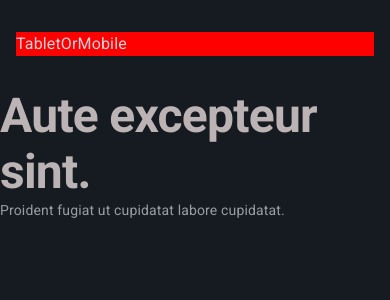
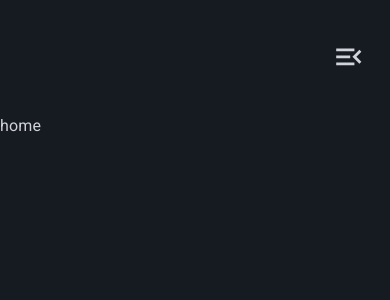
Before and after one commit to nairo-mudumane/react-portfolio-app, a React (Vite) app: page / in a window 390 px wide. Shown: the top 300 px of the page. Built offline with nearby package versions, Linux system fonts and the light colour scheme.

Commit message:
updated mobile menu

```diff
--- a/src/components/Header/TabletOrMobile.tsx
+++ b/src/components/Header/TabletOrMobile.tsx
@@ -1,13 +1,84 @@
-import { Box } from "@mui/material";
+import React from "react";
+import { Home, Info, MenuOpen } from "@mui/icons-material";
+import {
+    Box,
+    IconButton,
+    ListItemIcon,
+    Menu,
+    MenuItem,
+    Tooltip,
+} from "@mui/material";
+import { NavLink } from "react-router-dom";
 import { Container } from "../Container";
-import { Text } from "../Typography";
-import { StyledTabletOrMobile } from "./styles";
+import { Text, Title } from "../Typography";
+import { StyledPaperProps, StyledTabletOrMobile } from "./styles";
+import { IHeaderProps, IPagesLinks } from "./types";
+import { MOBILE_MENU_PROPS } from "./config";
 
-export function TabletOrMobile() {
+export function TabletOrMobile(props: IHeaderProps) {
+    const [anchorEl, setAnchorEl] = React.useState<null | HTMLElement>(null);
+    const isMenuOpen = Boolean(anchorEl);
+
+    function openMenu(event: React.MouseEvent<HTMLElement>) {
+        setAnchorEl(event.currentTarget);
+    }
+
+    function closeMenu() {
+        setAnchorEl(null);
+    }
+
     return (
         <Container>
             <StyledTabletOrMobile>
-                <Text>TabletOrMobile</Text>
+                <IconButton
+                    onClick={openMenu}
+                    aria-controls={isMenuOpen ? "account-menu" : undefined}
+                    aria-haspopup="true"
+                    aria-expanded={isMenuOpen ? "true" : undefined}
+                >
+                    <MenuOpen className="menu-icon" />
+                </IconButton>
+
+                <Menu
+                    open={isMenuOpen}
+                    anchorEl={anchorEl}
+                    onClick={closeMenu}
+                    onClose={closeMenu}
+                    PaperProps={{
+                        elevation: 0,
+                        sx: {
+                            ...StyledPaperProps,
+                        },
+                    }}
+                    transformOrigin={{
+                        horizontal: "right",
+                        vertical: "top",
+                    }}
+                    anchorOrigin={{
+                        horizontal: "right",
+                        vertical: "bottom",
+                    }}
+                >
+                    <NavLink to="/" className="link">
+                        <MenuItem style={StyledPaperProps.MenuItem}>
+                            <ListItemIcon className="link icon">
+                                <Home fontSize="small" color="inherit" />
+                            </ListItemIcon>
+
+                            <Text className="link">Home</Text>
+                        </MenuItem>
+                    </NavLink>
+
+                    <NavLink to="/about" className="link">
+                        <MenuItem style={StyledPaperProps.MenuItem}>
+                            <ListItemIcon className="link icon">
+                                <Info fontSize="small" color="inherit" />
+                            </ListItemIcon>
+
+                            <Text className="link">About</Text>
+                        </MenuItem>
+                    </NavLink>
+                </Menu>
             </StyledTabletOrMobile>
         </Container>
     );
--- a/src/components/Header/config.ts
+++ b/src/components/Header/config.ts
@@ -1,4 +1,35 @@
-export const pages = [
+export const PAGES_LINKS = [
     { link: "/", label: "Home" },
     { link: "/about", label: "About" },
 ];
+
+export const MOBILE_MENU_PROPS = {
+    PaperProps: {
+        elevation: 0,
+        sx: {
+            overflow: "visible",
+            filter: "drop-shadow(0px 2px 8px rgba(0,0,0,0.32))",
+            mt: 1.5,
+            "& .MuiAvatar-root": {
+                width: 32,
+                height: 32,
+                ml: -0.5,
+                mr: 1,
+            },
+            "&:before": {
+                content: '""',
+                display: "block",
+                position: "absolute",
+                top: 0,
+                right: 14,
+                width: 10,
+                height: 10,
+                bgcolor: "background.paper",
+                transform: "translateY(-50%) rotate(45deg)",
+                zIndex: 0,
+            },
+        },
+    },
+    transformOrigin: { horizontal: "right", vertical: "top" },
+    anchorOrigin: { horizontal: "right", vertical: "bottom" },
+};
--- a/src/components/Header/index.tsx
+++ b/src/components/Header/index.tsx
@@ -1,12 +1,12 @@
 import React from "react";
-import { HeaderStyles } from "./styles";
+import { ActiveLinkStyles, HeaderStyles } from "./styles";
 import { Box, Button, IconButton } from "@mui/material";
 import MenuIcon from "@mui/icons-material/Menu";
 import { NavLink } from "react-router-dom";
 import { AppPages } from "../../database";
 import { useMediaQuery } from "react-responsive";
 import { DesktopHeader } from "./DesktopHeader";
-import { pages } from "./config";
+import { PAGES_LINKS } from "./config";
 import { TabletOrMobile } from "./TabletOrMobile";
 
 export default function Header() {
@@ -16,8 +16,9 @@ export default function Header() {
 
     return (
         <HeaderStyles>
-            {isTabletOrMobile && <TabletOrMobile />}
-            {isDesktopOrLaptop && <DesktopHeader pages={pages} />}
+            <ActiveLinkStyles />
+            {isTabletOrMobile && <TabletOrMobile pages={PAGES_LINKS} />}
+            {isDesktopOrLaptop && <DesktopHeader pages={PAGES_LINKS} />}
         </HeaderStyles>
     );
 }
--- a/src/components/Header/styles.ts
+++ b/src/components/Header/styles.ts
@@ -1,65 +1,11 @@
-import styled from "styled-components";
+import styled, { createGlobalStyle } from "styled-components";
 import { GlobalColors } from "../../global";
 
 export const HeaderStyles = styled.div`
-    width: 100%;
+    width: max-content;
     padding: 2rem 0;
-
-    .header {
-        background: ${GlobalColors.bgDark2};
-        width: 100%;
-        margin-bottom: 1rem;
-        position: fixed;
-        top: 0;
-    }
-
-    nav {
-        padding: 1rem 2rem;
-    }
-
-    .menu {
-        display: flex;
-        flex-direction: row;
-        flex-wrap: wrap;
-        align-content: flex-start;
-        justify-content: flex-start;
-        align-items: flex-start;
-
-        width: max-content;
-        margin: 0 auto;
-    }
-
-    .item {
-        list-style: none;
-        margin: 0.5rem;
-    }
-
-    .link {
-        text-decoration: none;
-
-        &:hover {
-            color: ${GlobalColors.blue1};
-        }
-    }
-
-    .link.active {
-        color: ${GlobalColors.blue1};
-    }
-
-    /* mobile */
-    .mobile-menu-icon {
-        width: 4rem;
-        position: absolute;
-        right: 1rem;
-        top: 1rem;
-
-        cursor: pointer;
-        display: none;
-        outline: none;
-        * {
-            pointer-events: none;
-        }
-    }
+    margin-left: auto;
+    position: relative;
 
     @media only screen and (max-width: 768px) {
         .mobile-menu-icon {
@@ -69,5 +15,63 @@ export const HeaderStyles = styled.div`
 `;
 
 export const StyledTabletOrMobile = styled.div`
-    background: red;
+    .btn-container {
+    }
+
+    .menu-icon {
+        color: ${GlobalColors.white1};
+        font-size: 1.4em;
+    }
 `;
+
+export const StyledPaperProps = {
+    minWidth: "300px",
+    overflow: "visible",
+    filter: "drop-shadow(0px 2px 8px rgba(0,0,0,0.32))",
+    mt: 1.5,
+    "& .MuiAvatar-root": {
+        width: 32,
+        height: 32,
+        ml: -0.5,
+        mr: 1,
+    },
+    "&:before": {
+        content: '""',
+        display: "block",
+        position: "absolute",
+        top: 0,
+        right: 14,
+        width: 10,
+        height: 10,
+        bgcolor: "background.paper",
+        transform: "translateY(-50%) rotate(45deg)",
+        zIndex: 0,
+    },
+
+    MenuItem: {
+        width: "100%",
+    },
+    link: {
+        width: "100%",
+    },
+    textLink: {
+        textDecoration: "none",
+    },
+};
+
+export const ActiveLinkStyles = createGlobalStyle`
+.link {
+    color: ${GlobalColors.gray1};
+    text-transform: uppercase;
+    text-decoration: none;
+}
+
+.icon.link {
+    margin-top: 2px;
+}
+
+.link.active,
+.link.active .link {
+    color: ${GlobalColors.blue1};
+}
+`;
--- a/src/components/Header/types.ts
+++ b/src/components/Header/types.ts
@@ -1,8 +1,8 @@
-export interface IPages {
+export interface IPagesLinks {
     link: string;
     label: string;
 }
 
 export interface IHeaderProps {
-    pages: IPages[];
+    pages: IPagesLinks[];
 }
--- a/src/components/Typography/styles.ts
+++ b/src/components/Typography/styles.ts
@@ -3,6 +3,8 @@ import { GlobalColors } from "../../global";
 import { ITypographyStyle } from "./types";
 
 export const StyledTypography = styled.div<ITypographyStyle>`
+    width: max-content;
+
     & > .text {
         ${(props) => {
             if (props.textType === "muted") {
--- a/src/global/Colors.ts
+++ b/src/global/Colors.ts
@@ -5,7 +5,7 @@ export const GlobalColors = {
 
     black1: "#333",
 
-    blue1: "#171941",
+    blue1: "#217de0",
     blue2: "#344675",
     blue3: "#1f2251",
 
--- a/src/pages/Home/index.tsx
+++ b/src/pages/Home/index.tsx
@@ -5,13 +5,7 @@ import { StyledHome } from "./styles";
 export function Home() {
     return (
         <StyledHome>
-            <Box className="landing">
-                <Title>Aute excepteur sint.</Title>
-
-                <Text muted>
-                    Proident fugiat ut cupidatat labore cupidatat.
-                </Text>
-            </Box>
+            <Text>home</Text>
         </StyledHome>
     );
 }
```
